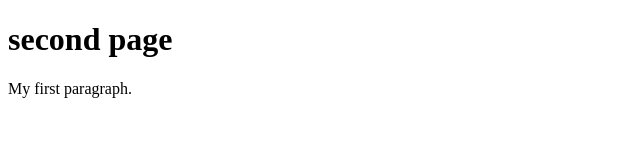
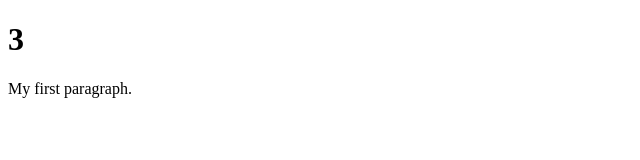
Before and after one commit to cybertricks/azure, a plain HTML site: page index.html in a window 1280 px wide. Shown: the whole page, without its empty margins (0-640 px from the left). Drawn offline with Linux system fonts and the light colour scheme.

Commit message:
Update index.html

```diff
--- a/index.html
+++ b/index.html
@@ -2,7 +2,7 @@
 <html>
 <body>
 
-<h1>second page</h1>
+<h1>3</h1>
 <p>My first paragraph.</p>
 
 </body>
```
